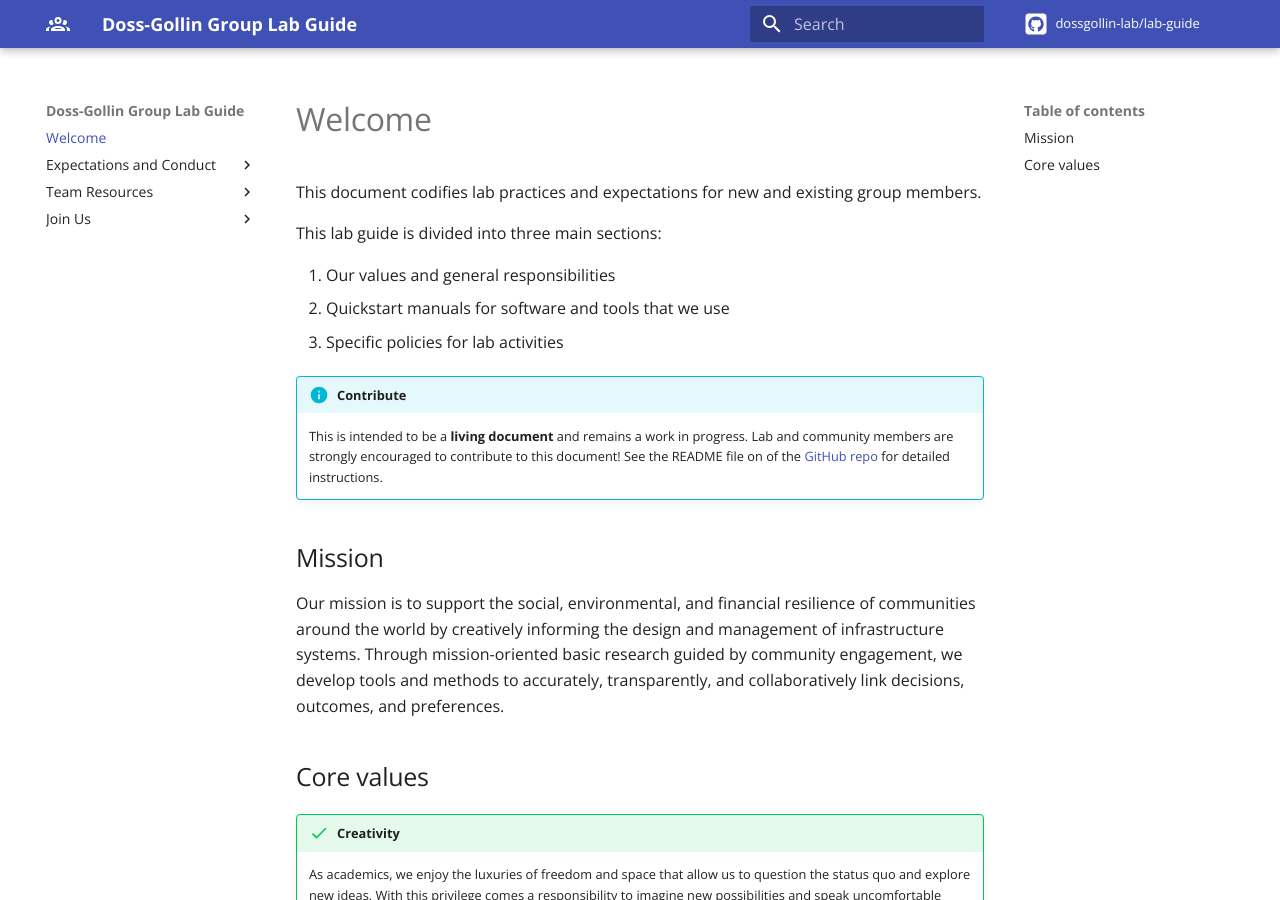
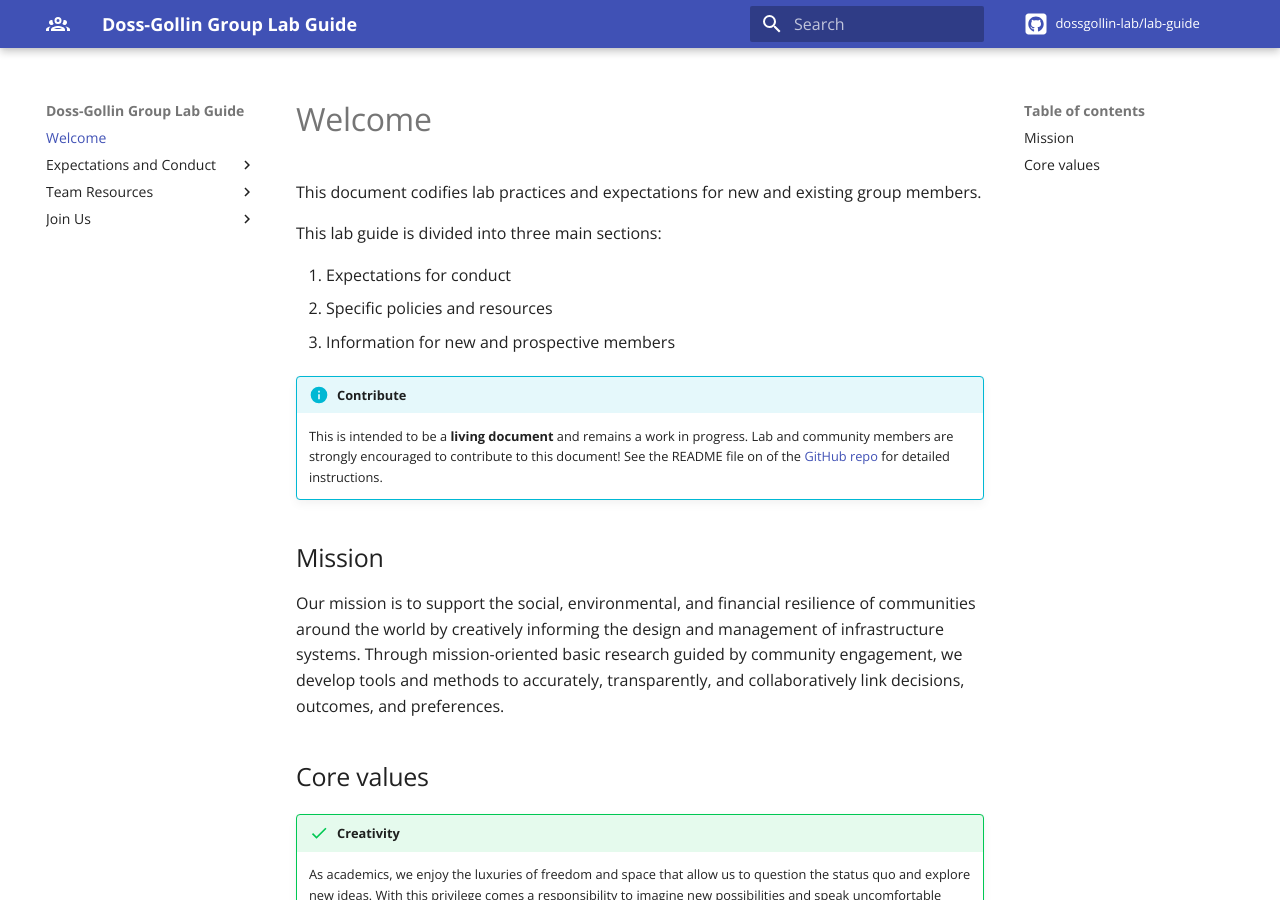
Before and after one commit to jdossgollin/lab-guide, an MkDocs documentation site: the page built from docs/index.md, in a window 1280 px wide and 900 px high. Built offline with MkDocs 1.6.1 and Material for MkDocs 9.7.7, drawn with Linux system fonts in a browser that asks for light colours; comment, search, counter and statistics services are not loaded.

Commit message:
Update description of how document is organized

```diff
--- a/docs/index.md
+++ b/docs/index.md
@@ -4,9 +4,9 @@ This document codifies lab practices and expectations for new and existing group
 
 This lab guide is divided into three main sections:
 
-1. Our values and general responsibilities
-1. Quickstart manuals for software and tools that we use
-1. Specific policies for lab activities
+1. Expectations for conduct
+1. Specific policies and resources
+1. Information for new and prospective members
 
 !!! info "Contribute"
     This is intended to be a **living document** and remains a work in progress.
```
